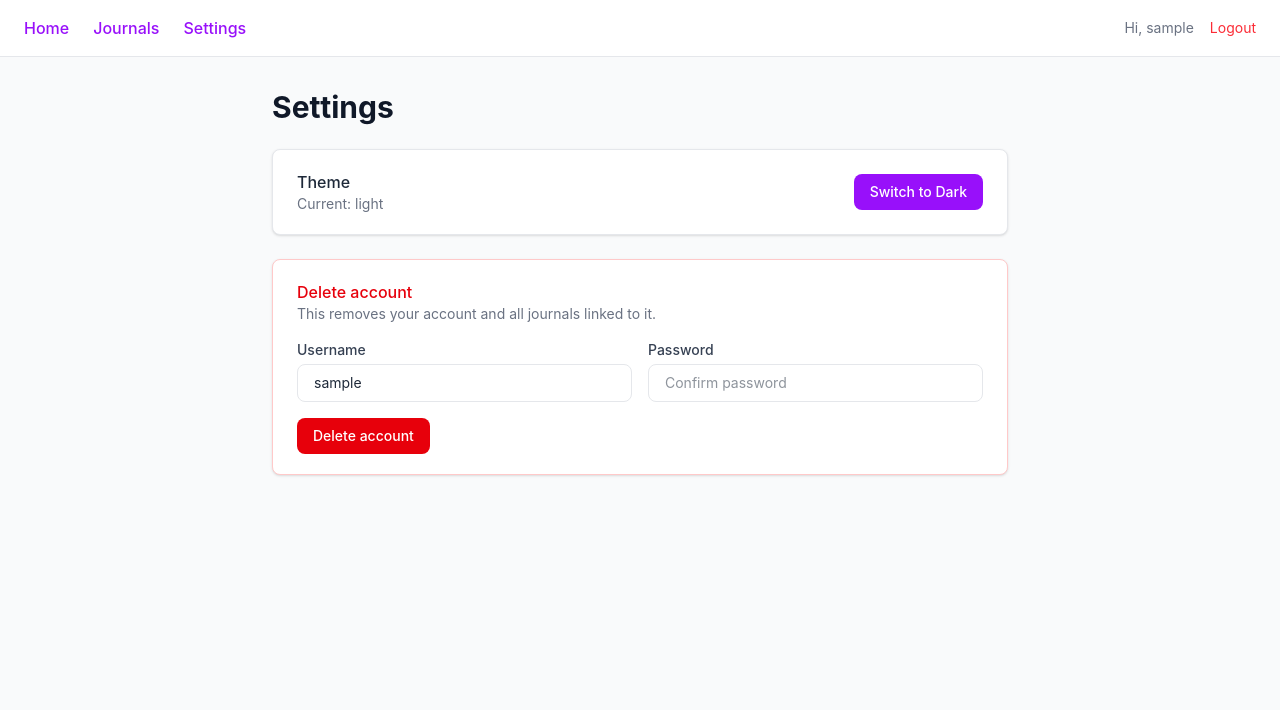
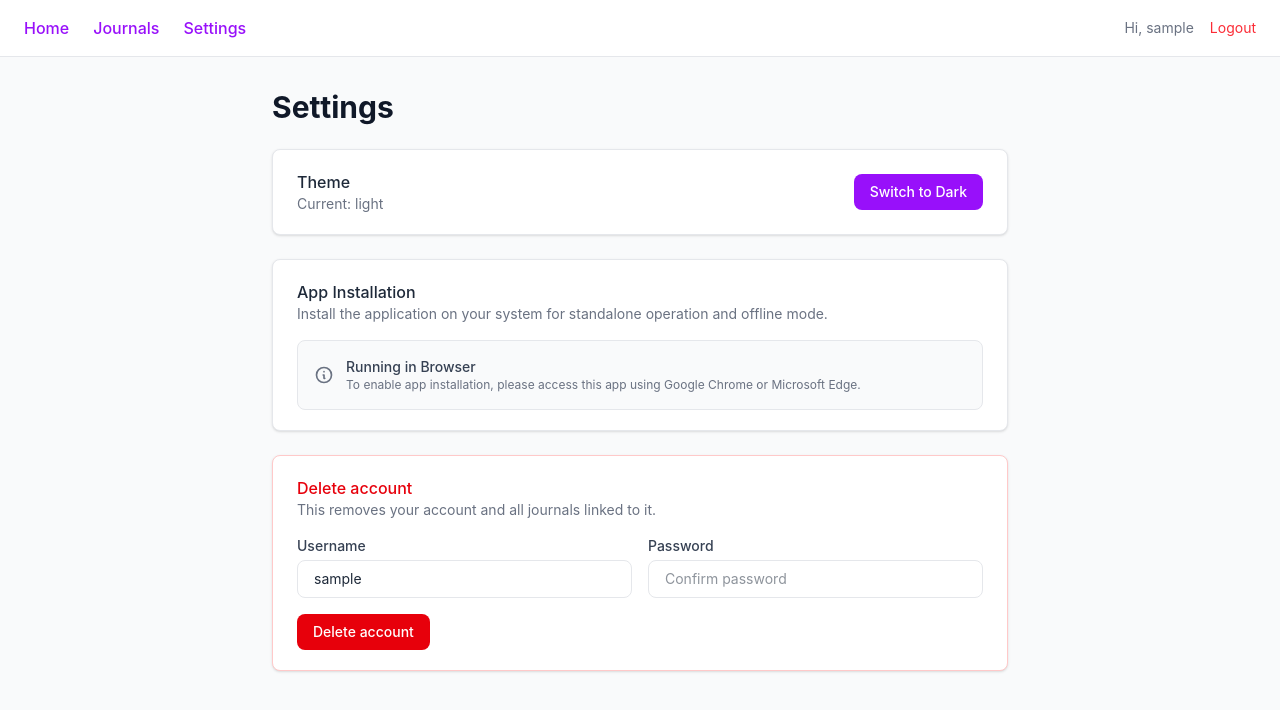
Before and after one commit to Sandipxg/MyJournalApp, a React (Vite) app: page /settings in a window 1280 px wide. Shown: the top 710 px of the page. Built offline with nearby package versions, Linux system fonts and the light colour scheme; sample sign-in values are in the browser's storage.

Commit message:
pwa custom install prompt box

```diff
--- a/src/App.jsx
+++ b/src/App.jsx
@@ -3,6 +3,7 @@ import { useContext } from "react"
 import { ThemeProvider } from "./context/ThemeContext"
 import ThemeContext from "./context/ThemeContext"
 import { AuthProvider, useAuth } from "./context/AuthContext"
+import { InstallProvider, useInstall } from './context/InstallContext'
 
 import HomePage from "./pages/Homepage"
 import JournalPage from "./pages/Journalpage"
@@ -14,6 +15,7 @@ import ProtectedRoute from "./components/ProtectedRoute"
 function AppLayout() {
   const { theme } = useContext(ThemeContext)
   const { currentUser, logout } = useAuth()
+  const { isInstallable, isInstalled, install } = useInstall()
   const navigate = useNavigate()
 
   function handleLogout() {
@@ -30,6 +32,17 @@ function AppLayout() {
           <Link to="/settings" className="text-purple-600 dark:text-purple-400 font-medium hover:text-purple-800">Settings</Link>
 
           <div className="ml-auto flex items-center gap-4">
+            {isInstallable && !isInstalled && (
+              <button
+                onClick={install}
+                className="bg-purple-600 hover:bg-purple-700 text-white px-3 py-1.5 rounded-lg text-xs font-medium transition-all duration-200 flex items-center gap-1.5 shadow-sm active:scale-95 cursor-pointer"
+              >
+                <svg className="w-4 h-4 text-white" fill="none" stroke="currentColor" viewBox="0 0 24 24">
+                  <path strokeLinecap="round" strokeLinejoin="round" strokeWidth="2" d="M4 16v1a3 3 0 003 3h10a3 3 0 003-3v-1m-4-4l-4 4m0 0l-4-4m4 4V4" />
+                </svg>
+                <span>Install App</span>
+              </button>
+            )}
             {currentUser ? (
               <>
                 <span className="text-sm text-gray-500 dark:text-gray-400">Hi, {currentUser.username}</span>
@@ -69,9 +82,11 @@ function App() {
   return (
     <AuthProvider>
       <ThemeProvider>
-        <BrowserRouter>
-          <AppLayout />
-        </BrowserRouter>
+        <InstallProvider>
+          <BrowserRouter>
+            <AppLayout />
+          </BrowserRouter>
+        </InstallProvider>
       </ThemeProvider>
     </AuthProvider>
   )
--- /dev/null
+++ b/src/context/InstallContext.jsx
@@ -0,0 +1,72 @@
+/* eslint-disable react-refresh/only-export-components */
+import { createContext, useState, useEffect, useContext } from 'react'
+
+export const InstallContext = createContext(null)
+
+export const InstallProvider = ({ children }) => {
+  const [deferredPrompt, setDeferredPrompt] = useState(null)
+  const [isInstallable, setIsInstallable] = useState(false)
+  const [isInstalled, setIsInstalled] = useState(() => {
+    if (typeof window === 'undefined') return false
+    return window.matchMedia('(display-mode: standalone)').matches || window.navigator.standalone === true
+  })
+
+  useEffect(() => {
+    const handleBeforeInstallPrompt = (e) => {
+      e.preventDefault()
+      setDeferredPrompt(e)
+      setIsInstallable(true)
+    }
+
+    const handleAppInstalled = () => {
+      setDeferredPrompt(null)
+      setIsInstallable(false)
+      setIsInstalled(true)
+      console.log('[PWA] Installed successfully')
+    }
+
+    const mediaQuery = window.matchMedia('(display-mode: standalone)')
+    const handleDisplayModeChange = (e) => {
+      setIsInstalled(e.matches)
+    }
+
+    window.addEventListener('beforeinstallprompt', handleBeforeInstallPrompt)
+    window.addEventListener('appinstalled', handleAppInstalled)
+    mediaQuery.addEventListener('change', handleDisplayModeChange)
+
+    return () => {
+      window.removeEventListener('beforeinstallprompt', handleBeforeInstallPrompt)
+      window.removeEventListener('appinstalled', handleAppInstalled)
+      mediaQuery.removeEventListener('change', handleDisplayModeChange)
+    }
+  }, [])
+
+  const install = async () => {
+    if (!deferredPrompt) {
+      return false
+    }
+
+    deferredPrompt.prompt()
+    const { outcome } = await deferredPrompt.userChoice
+    console.log(`[PWA] Install prompt outcome: ${outcome}`)
+
+    setDeferredPrompt(null)
+    setIsInstallable(false)
+
+    return outcome === 'accepted'
+  }
+
+  return (
+    <InstallContext.Provider value={{ isInstallable, isInstalled, install }}>
+      {children}
+    </InstallContext.Provider>
+  )
+}
+
+export const useInstall = () => {
+  const context = useContext(InstallContext)
+  if (!context) {
+    throw new Error('useInstall must be used within an InstallProvider')
+  }
+  return context
+}
--- a/src/pages/Settingpage.jsx
+++ b/src/pages/Settingpage.jsx
@@ -2,15 +2,19 @@ import { useContext, useState } from "react"
 import { useNavigate } from "react-router-dom"
 import ThemeContext from "../context/ThemeContext"
 import { useAuth } from "../context/AuthContext"
+import { useInstall } from '../context/InstallContext'
 
 function SettingsPage() {
   const { theme, setTheme } = useContext(ThemeContext)
   const { currentUser, deleteAccount } = useAuth()
+  const { isInstallable, isInstalled, install } = useInstall()
   const navigate = useNavigate()
   const [username, setUsername] = useState(currentUser?.username || "")
   const [password, setPassword] = useState("")
   const [deleteError, setDeleteError] = useState("")
   const [isDeleting, setIsDeleting] = useState(false)
+
+  const isIOS = typeof navigator !== 'undefined' && /iPad|iPhone|iPod/.test(navigator.userAgent) && !window.MSStream
 
   function changeTheme() {
     setTheme(theme === "light" ? "dark" : "light")
@@ -45,6 +49,69 @@ function SettingsPage() {
         >
           Switch to {theme === "light" ? "Dark" : "Light"}
         </button>
+      </div>
+
+      {/* App Installation Experience */}
+      <div className="bg-white dark:bg-gray-800 border border-gray-200 dark:border-gray-700 rounded-lg px-6 py-5 shadow-sm space-y-4">
+        <div>
+          <h2 className="font-medium text-gray-800 dark:text-gray-100">App Installation</h2>
+          <p className="text-sm text-gray-500 dark:text-gray-400">
+            Install the application on your system for standalone operation and offline mode.
+          </p>
+        </div>
+
+        {isInstalled ? (
+          <div className="flex items-center gap-3 bg-green-50 dark:bg-green-950/30 border border-green-200 dark:border-green-900/50 rounded-lg p-4">
+            <svg className="w-5 h-5 text-green-500 flex-shrink-0" fill="none" stroke="currentColor" viewBox="0 0 24 24">
+              <path strokeLinecap="round" strokeLinejoin="round" strokeWidth="2" d="M9 12l2 2 4-4m6 2a9 9 0 11-18 0 9 9 0 0118 0z" />
+            </svg>
+            <div>
+              <p className="text-sm font-medium text-green-800 dark:text-green-300">Application Installed</p>
+              <p className="text-xs text-green-600 dark:text-green-400">
+                You are currently running My Journal App in standalone mode with full offline access.
+              </p>
+            </div>
+          </div>
+        ) : isInstallable ? (
+          <div className="flex flex-col sm:flex-row sm:items-center justify-between gap-4 bg-purple-50 dark:bg-purple-950/30 border border-purple-200 dark:border-purple-900/50 rounded-lg p-4">
+            <div className="space-y-1">
+              <p className="text-sm font-medium text-purple-800 dark:text-purple-300">Ready to Install</p>
+              <p className="text-xs text-purple-600 dark:text-purple-400">
+                Install to add a shortcut to your home screen or desktop for rapid launch.
+              </p>
+            </div>
+            <button
+              onClick={install}
+              className="bg-purple-600 hover:bg-purple-700 text-white px-4 py-2 rounded-lg text-sm font-medium transition-colors shadow-sm cursor-pointer whitespace-nowrap"
+            >
+              Install App
+            </button>
+          </div>
+        ) : isIOS ? (
+          <div className="bg-amber-50 dark:bg-amber-950/30 border border-amber-200 dark:border-amber-900/50 rounded-lg p-4 space-y-2">
+            <div className="flex items-center gap-2">
+              <svg className="w-5 h-5 text-amber-500 flex-shrink-0" fill="none" stroke="currentColor" viewBox="0 0 24 24">
+                <path strokeLinecap="round" strokeLinejoin="round" strokeWidth="2" d="M13 16h-1v-4h-1m1-4h.01M21 12a9 9 0 11-18 0 9 9 0 0118 0z" />
+              </svg>
+              <p className="text-sm font-medium text-amber-800 dark:text-amber-300">Install on iOS (Safari)</p>
+            </div>
+            <p className="text-xs text-amber-600 dark:text-amber-400">
+              To install on your iPhone or iPad, tap the <strong className="font-semibold">Share</strong> button in Safari's menu bar and select <strong className="font-semibold">Add to Home Screen</strong>.
+            </p>
+          </div>
+        ) : (
+          <div className="flex items-center gap-3 bg-gray-50 dark:bg-gray-700/30 border border-gray-200 dark:border-gray-700/50 rounded-lg p-4">
+            <svg className="w-5 h-5 text-gray-500 dark:text-gray-400 flex-shrink-0" fill="none" stroke="currentColor" viewBox="0 0 24 24">
+              <path strokeLinecap="round" strokeLinejoin="round" strokeWidth="2" d="M13 16h-1v-4h-1m1-4h.01M21 12a9 9 0 11-18 0 9 9 0 0118 0z" />
+            </svg>
+            <div>
+              <p className="text-sm font-medium text-gray-700 dark:text-gray-300">Running in Browser</p>
+              <p className="text-xs text-gray-500 dark:text-gray-400">
+                To enable app installation, please access this app using Google Chrome or Microsoft Edge.
+              </p>
+            </div>
+          </div>
+        )}
       </div>
 
       <form
```
Also changed, not shown: Plan/PWA_todo.md (+6 -6 lines).
